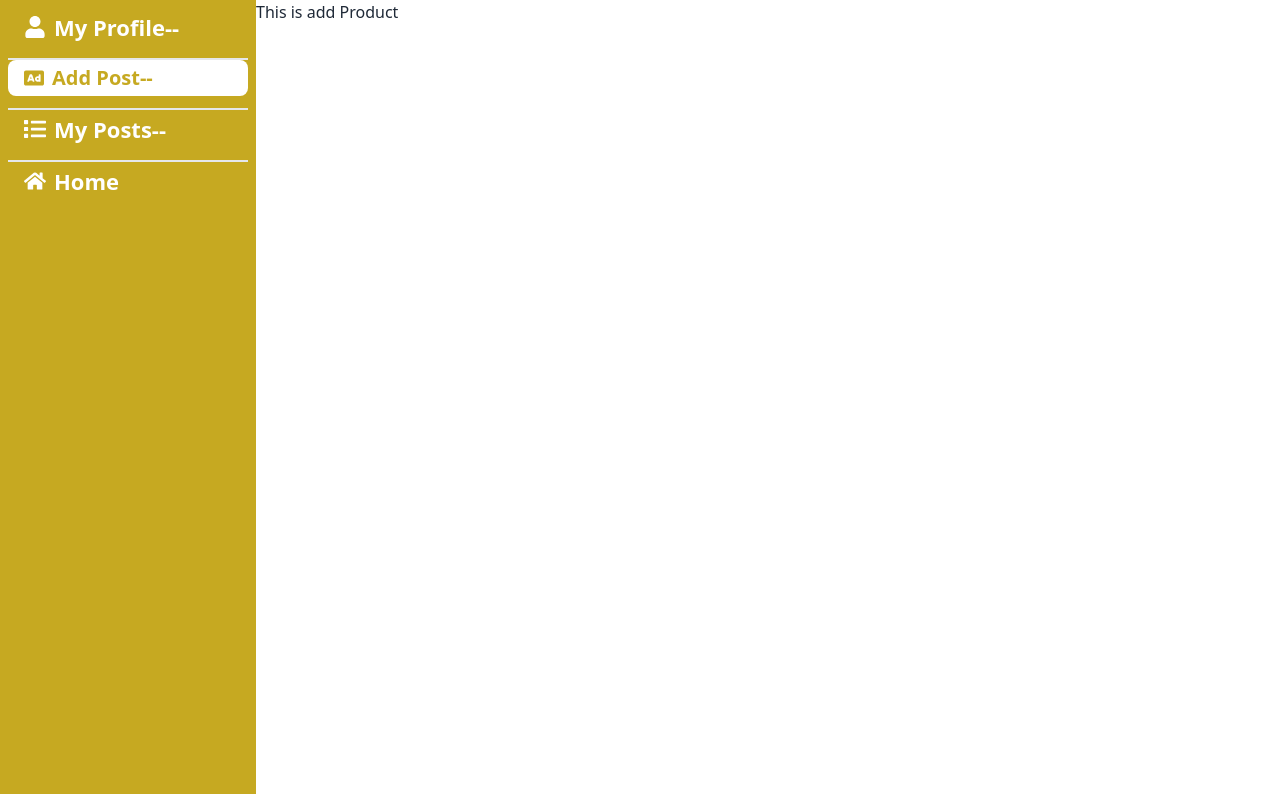
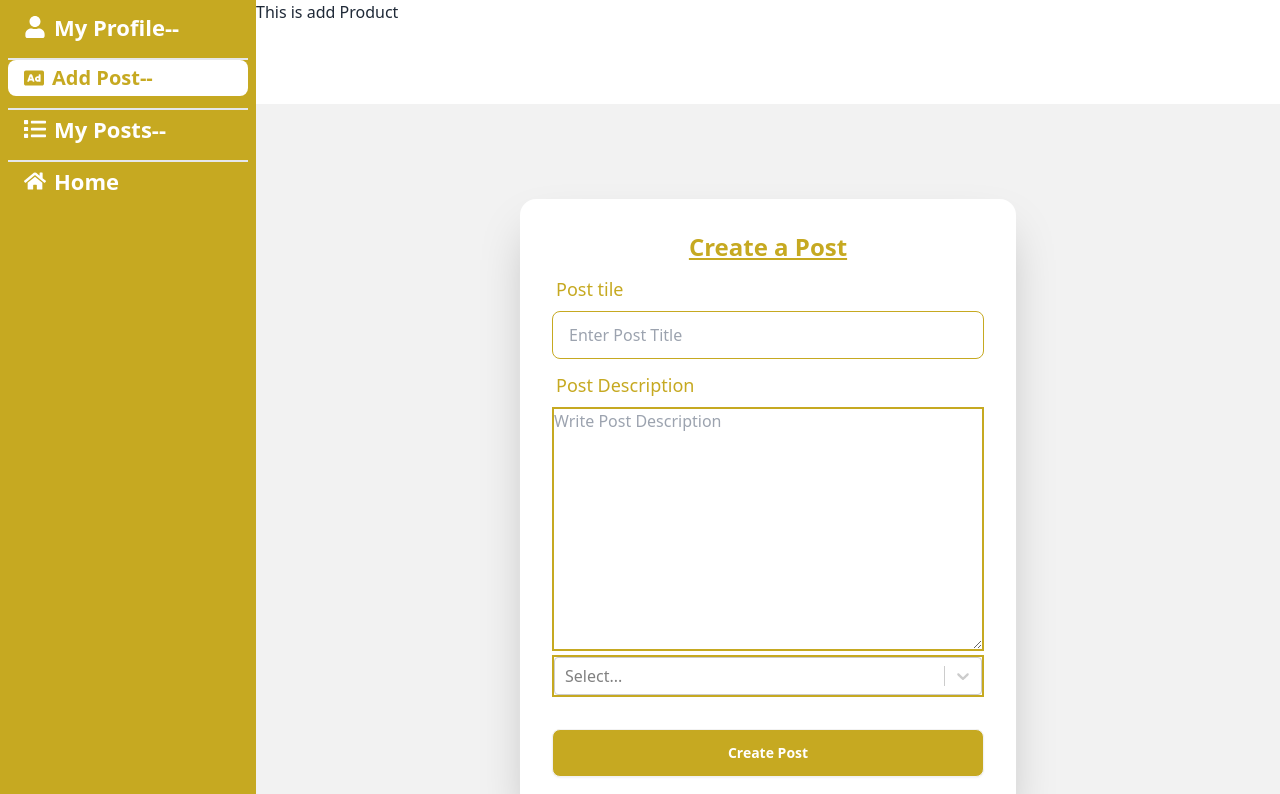
Before and after one commit to Kudrot467/Forum-client, a React (Vite) app: page /dashboard/addPost in a window 1280 px wide. Shown: the top 794 px of the page. Built offline with nearby package versions, Linux system fonts and the light colour scheme; no server answers.

Commit message:
add post section some work added

```diff
--- a/package.json
+++ b/package.json
@@ -10,12 +10,12 @@
     "preview": "vite preview"
   },
   "dependencies": {
+    "@tanstack/react-query": "^5.8.7",
     "axios": "^1.6.2",
     "firebase": "^10.6.0",
     "localforage": "^1.10.0",
     "match-sorter": "^6.3.1",
     "react": "^18.2.0",
-    "react-axios": "^2.0.6",
     "react-dom": "^18.2.0",
     "react-hook-form": "^7.48.2",
     "react-icons": "^4.12.0",
--- a/src/Pages/Dashboard/AddPost/AddPost.jsx
+++ b/src/Pages/Dashboard/AddPost/AddPost.jsx
@@ -1,9 +1,117 @@
+import { useContext, useState } from "react";
+import Select from 'react-select';
+import { useForm } from "react-hook-form";
+import { AuthContext } from "../../../Provider/AuthProvider";
+
 const AddPost = () => {
-    return (
-        <div>
-            <h2 className="4xl">This is add Product</h2>
+  const { user } = useContext(AuthContext);
+  const {
+    register,
+    handleSubmit,
+    formState: { errors },
+  } = useForm();
+
+  const [selectedOption, setSelectedOption] = useState(null);
+
+  const tagOptions = [
+    { value: "technology", label: "Technology" },
+    { value: "programming", label: "Programming" },
+    { value: "design", label: "Design" },
+    { value: "entertainment", label: "Entertainment" },
+  ];
+
+  const onSubmit = (data) => {
+    const name=user?.displayName;
+    const image_url = user?.photoURL;
+    const email = user?.email;
+    const postTitle=data.postTitle;
+    const postDescription=data.postDescription;
+    const tag=selectedOption.value;
+
+    const post={
+        name,
+        image_url,
+        email,
+        postTitle,
+        postDescription,
+        tag
+    }
+    console.log(post);
+
+  };
+
+  return (
+    <div>
+      <h2 className="4xl">This is add Product</h2>
+      <div className="py-20">
+        <div className="hero min-h-screen bg-base-200">
+          <div className="hero-content md:w-3/4 lg:w-full flex-col md:flex-row">
+            <div className="card flex-shrink-0 w-full md:w-3/4 lg:w-1/2 shadow-2xl bg-base-100">
+              <form onSubmit={handleSubmit(onSubmit)} className="card-body">
+                <div className="flex flex-col gap-1">
+                    <div className=" text-[#C6A921] font-medium text-lg text-center flex">
+                      <h1 className=" text-[#C6A921] font-bold text-2xl rounded-xl w-full underline">
+                        Create a Post
+                      </h1>
+                    </div>
+                  <div className="form-control">
+                    <label className="label">
+                      <span className="label-text text-[#C6A921] font-medium text-lg">
+                        Post tile
+                      </span>
+                    </label>
+                    <input
+                      type="text"
+                      {...register("postTitle", { required: true })}
+                      placeholder="Enter Post Title"
+                      name="postTitle"
+                      className="input input-bordered border-[#C6A921]"
+                    />
+                    {errors.postTitle && (
+                      <span className="text-red-700">*Write your title</span>
+                    )}
+                  </div>
+                  <div className="form-control">
+                    <label className="label">
+                      <span className="label-text text-[#C6A921] font-medium text-lg">
+                        Post Description
+                      </span>
+                    </label>
+                    <textarea
+                      className="border-2 border-[#C6A921]"
+                      name="postDescription"
+                      {...register("postDescription", { required: true })}
+                      id="postDescription"
+                      placeholder="Write Post Description"
+                      cols="20"
+                      rows="10"
+                    ></textarea>
+                    {errors.postDescription && (
+                      <span className="text-red-700">
+                        *Write your post details
+                      </span>
+                    )}
+                  </div>
+                  <div className="border-2 border-[#C6A921]">
+                    <Select
+                      defaultValue={selectedOption}
+                      onChange={setSelectedOption}
+                      options={tagOptions}
+                    />
+                  </div>
+                </div>
+                <div className="form-control mt-6">
+                  <button className="btn text-white hover:bg-[#C6A921] bg-[#C6A921]">
+                    Create Post
+                  </button>
+                </div>
+              </form>
+            </div>
+          </div>
         </div>
-    );
+      </div>
+    </div>
+  );
 };
 
 export default AddPost;
```
Also changed, not shown: 1 other file (tests, documents, lock files or other folders).
